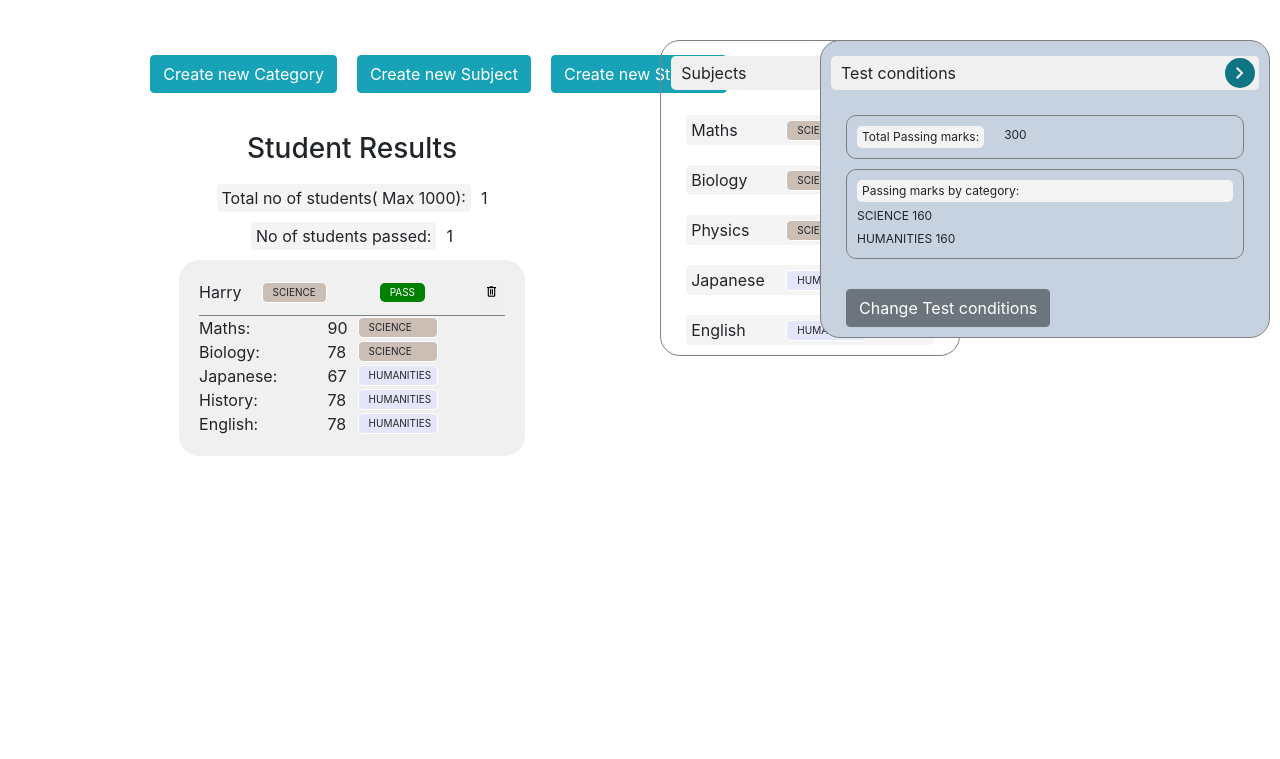
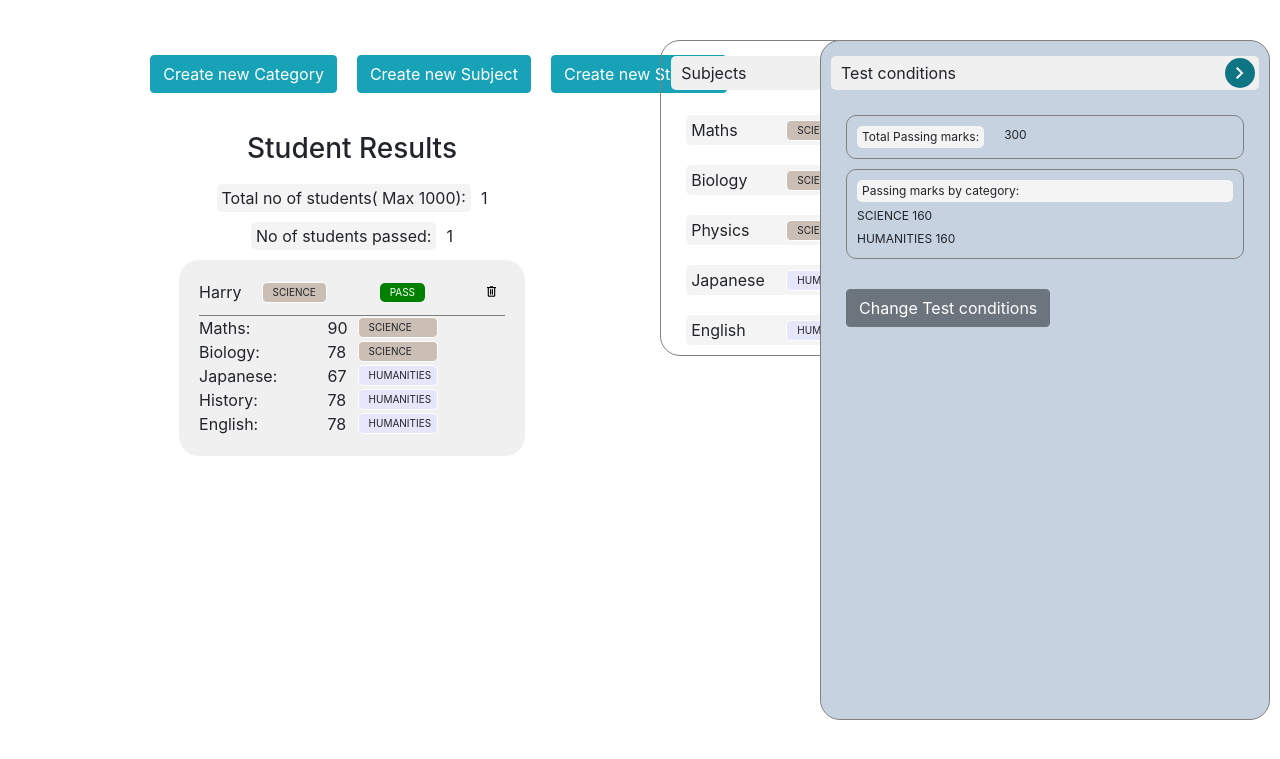
Before and after one commit to raj03gerard/PVP_HR_Test_Django_To_Host, a Django app: page / in a window 1280 px wide. Shown: the top 759 px of the page. Run offline with Django 4.2, Linux system fonts and the light colour scheme; data comes from the database, SQL or seed files in the repository.

Commit message:
Added height and overflow to right-section( sidebar)

```diff
--- a/PVP_Project/static/css/base_style.css
+++ b/PVP_Project/static/css/base_style.css
@@ -14,11 +14,13 @@
     border-radius: 20px;
     position: fixed;
     width: 450px;
+    height: 680px;
     right: 10px;
     top:40px;
     padding: 10px 5px;
     background-color: #c7d2e1;
     transition: all 0.1s linear;
+    overflow-y: auto;
 }
 .section-label{
     padding: 5px 10px;
```
